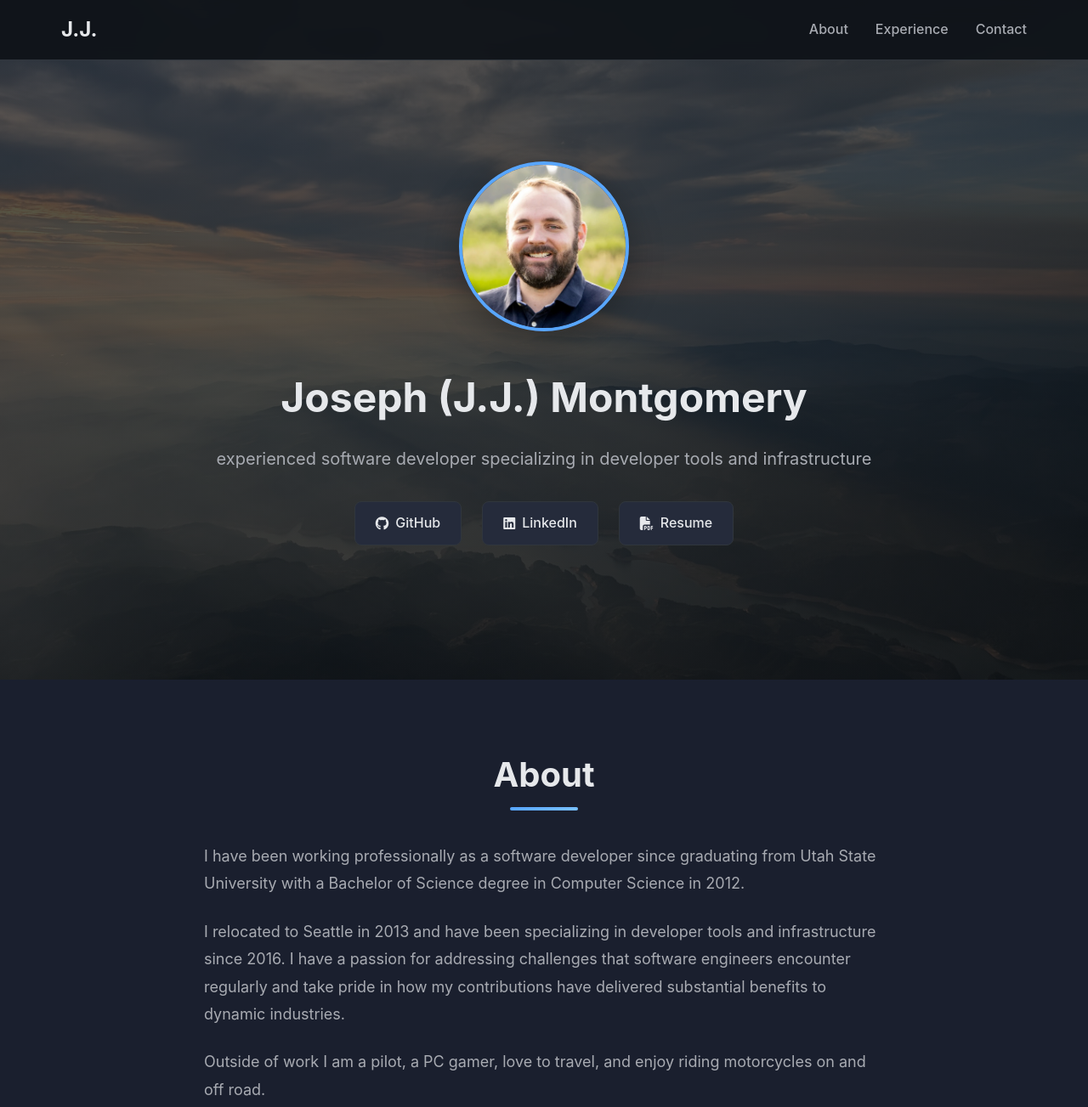
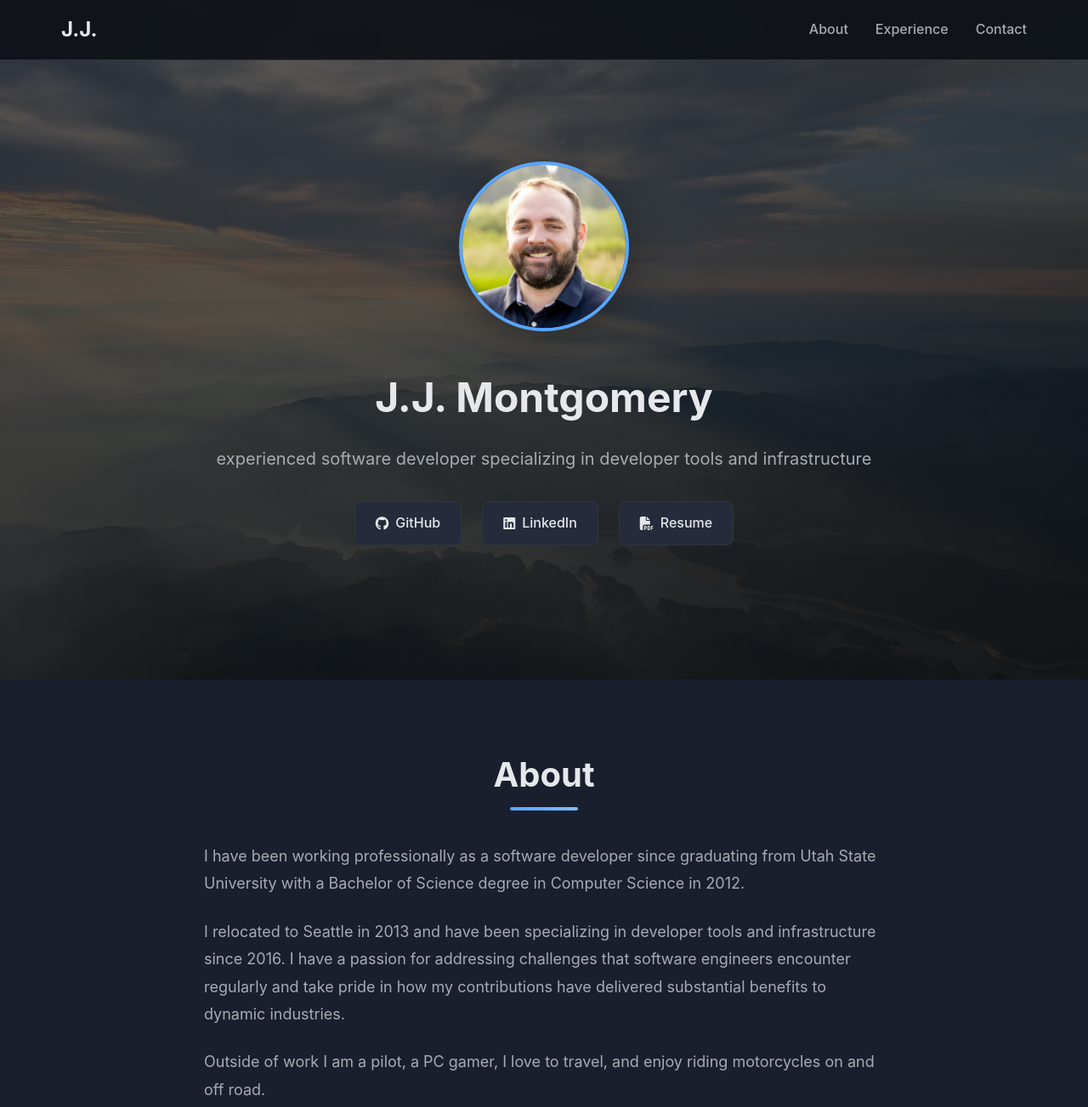
Before and after one commit to jmonty42/PersonalWebsite, a plain HTML site: page index.html in a window 1280 px wide. Shown: the top 1303 px of the page at 85% size. Drawn offline with Linux system fonts and the light colour scheme; a script that the page names is missing.

Commit message:
Updating name, email, and resume.

```diff
--- a/index.html
+++ b/index.html
@@ -3,9 +3,9 @@
 <head>
     <meta charset="UTF-8">
     <meta name="viewport" content="width=device-width, initial-scale=1.0">
-    <meta name="description" content="Joseph (J.J.) Montgomery - Software developer in the Seattle area specializing in build systems and developer tools.">
+    <meta name="description" content="J.J. Montgomery - Software developer in the Seattle area specializing in build systems and developer tools.">
     <meta name="author" content="J.J. Montgomery">
-    <title>Joseph (J.J.) Montgomery</title>
+    <title>J.J. Montgomery</title>
     <link rel="stylesheet" href="styles.css">
     <link rel="stylesheet" href="https://cdnjs.cloudflare.com/ajax/libs/font-awesome/6.4.0/css/all.min.css">
     <script src="https://cdnjs.cloudflare.com/ajax/libs/pdf.js/3.11.174/pdf.min.js"></script>
@@ -29,7 +29,7 @@
             <div class="profile-image">
                 <img src="img/me.jpg" alt="J.J. Montgomery">
             </div>
-            <h1>Joseph (J.J.) Montgomery</h1>
+            <h1>J.J. Montgomery</h1>
             <p class="subtitle">experienced software developer specializing in developer tools and infrastructure</p>
             <div class="social-links">
                 <a href="https://github.com/jmonty42" target="_blank" rel="noopener noreferrer">
@@ -52,7 +52,7 @@
             <div class="about-content">
                 <p>I have been working professionally as a software developer since graduating from Utah State University with a Bachelor of Science degree in Computer Science in 2012.</p>
                 <p>I relocated to Seattle in 2013 and have been specializing in developer tools and infrastructure since 2016. I have a passion for addressing challenges that software engineers encounter regularly and take pride in how my contributions have delivered substantial benefits to dynamic industries.</p>
-                <p>Outside of work I am a pilot, a PC gamer, love to travel, and enjoy riding motorcycles on and off road.</p>
+                <p>Outside of work I am a pilot, a PC gamer, I love to travel, and enjoy riding motorcycles on and off road.</p>
             </div>
         </div>
     </section>
@@ -192,8 +192,8 @@
             <div class="contact-content">
                 <p>Feel free to reach out via email or connect with me on GitHub or LinkedIn.</p>
                 <div class="contact-links">
-                    <a href="mailto:joseph.j.montgomery@gmail.com" class="contact-link">
-                        <i class="fas fa-envelope"></i> joseph.j.montgomery@gmail.com
+                    <a href="mailto:jj@jmonty.org" class="contact-link">
+                        <i class="fas fa-envelope"></i> jj@jmonty.org
                     </a>
                     <a href="https://github.com/jmonty42" target="_blank" rel="noopener noreferrer" class="contact-link">
                         <i class="fab fa-github"></i> github.com/jmonty42
@@ -212,7 +212,7 @@
     <!-- Footer -->
     <footer>
         <div class="container">
-            <p>&copy; 2025 Joseph Montgomery. All rights reserved.</p>
+            <p>&copy; 2025 J.J. Montgomery. All rights reserved.</p>
         </div>
     </footer>
 
```
Also changed, not shown: 1 other file.
